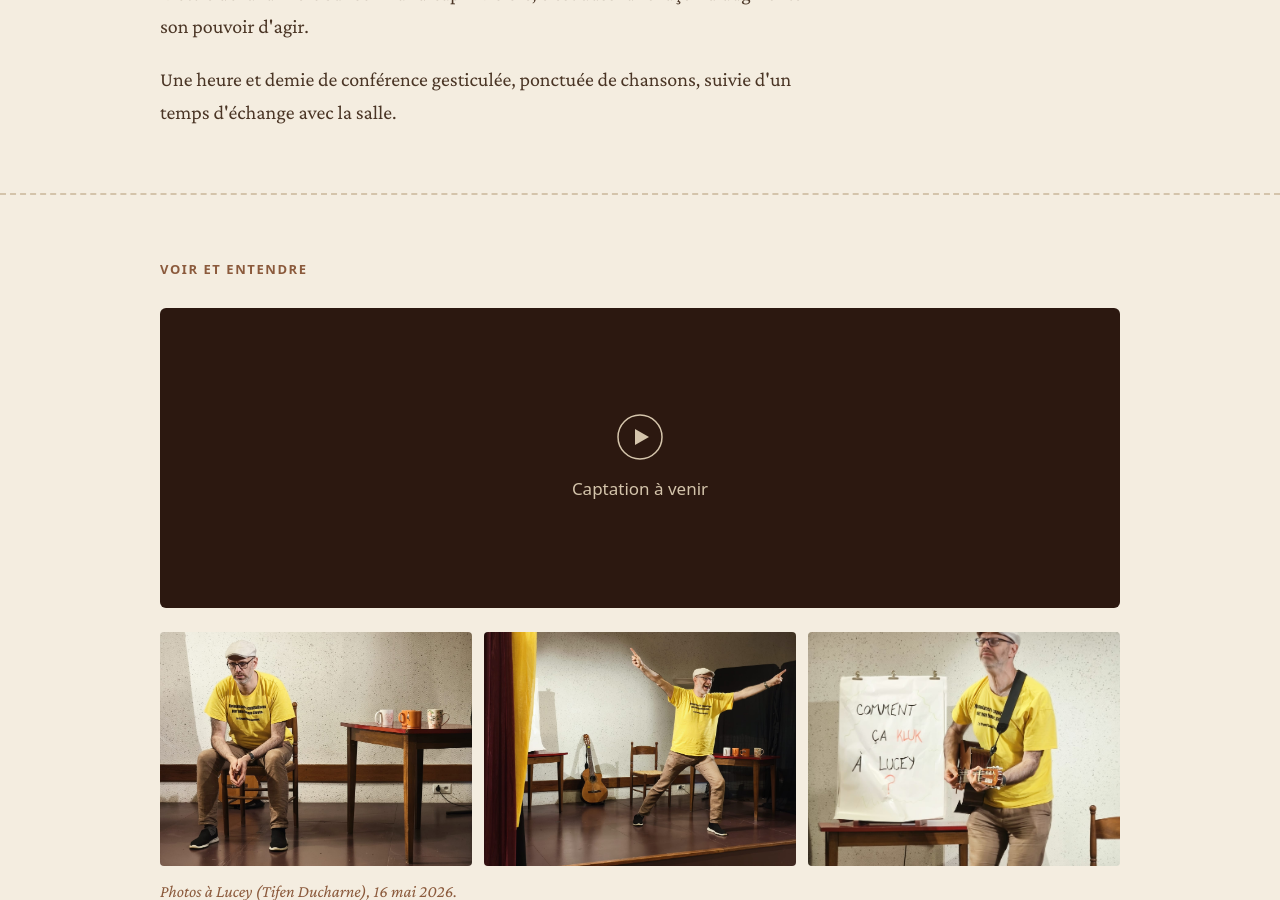
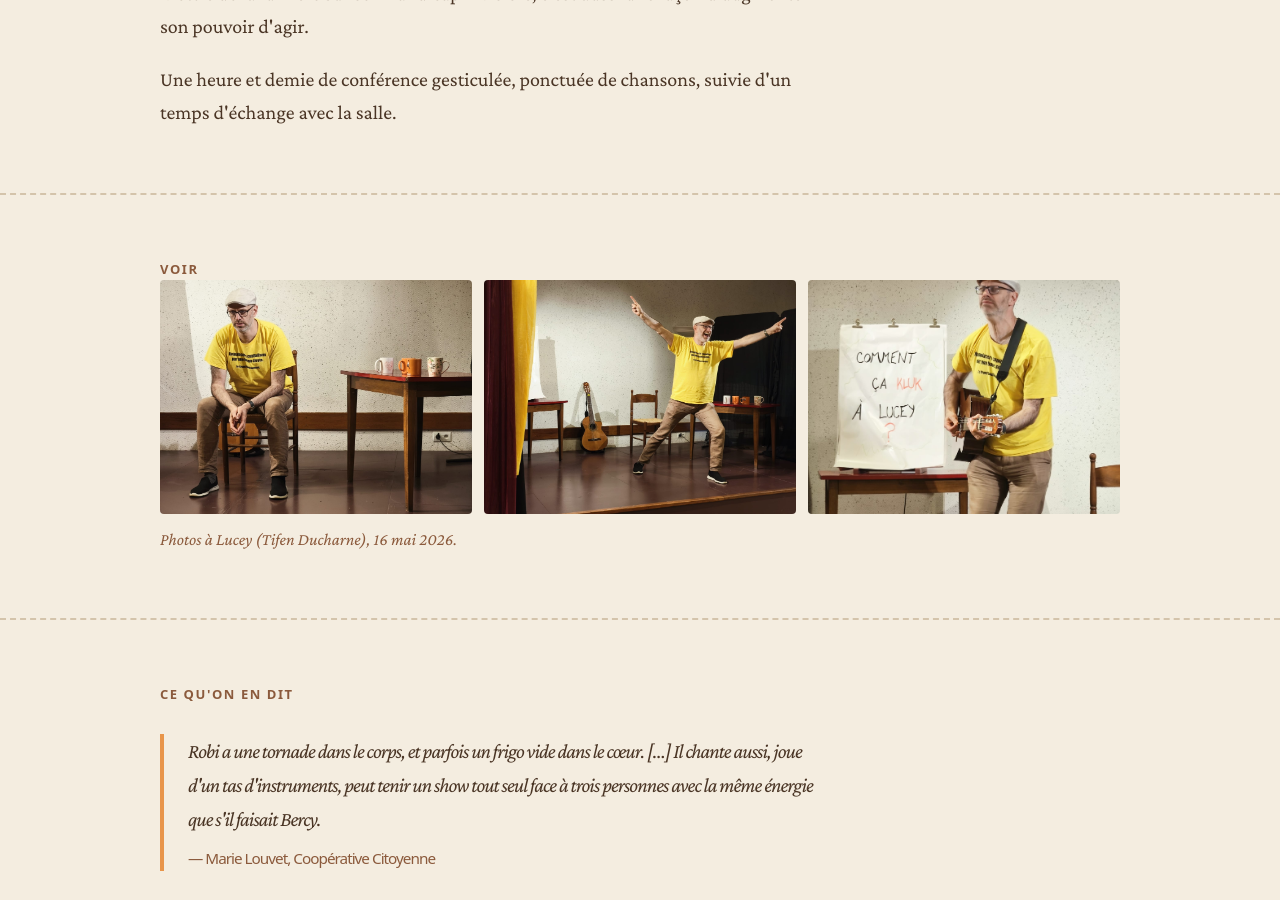
Before and after one commit to MonsieurRobi/monsieurrobi.github.io, a Jekyll site: the page built from 3-bipolaire.md, in a window 1280 px wide and 900 px high, scrolled down 936 px. Built offline with Jekyll 4.4.1, drawn with Linux system fonts in a browser that asks for light colours.

Commit message:
ne pas afficher la capta à venir

```diff
--- a/_includes/sections/conf/media.html
+++ b/_includes/sections/conf/media.html
@@ -1,18 +1,10 @@
 <section class="conf-section conf-media">
   <div class="conf-inner">
-    <p class="conf-label">Voir et entendre</p>
+    <p class="conf-label">Voir</p>
 
     {% if propale.media.video_url %}
     <div class="conf-video">
       <iframe src="{{ propale.media.video_url }}" frameborder="0" allowfullscreen title="Vidéo de la conférence"></iframe>
-    </div>
-    {% else %}
-    <div class="conf-video-placeholder" aria-hidden="true">
-      <svg width="48" height="48" viewBox="0 0 48 48" fill="none" xmlns="http://www.w3.org/2000/svg">
-        <circle cx="24" cy="24" r="22" stroke="currentColor" stroke-width="1.5"/>
-        <path d="M19 16l14 8-14 8V16z" fill="currentColor"/>
-      </svg>
-      <span>Captation à venir</span>
     </div>
     {% endif %}
 
```
